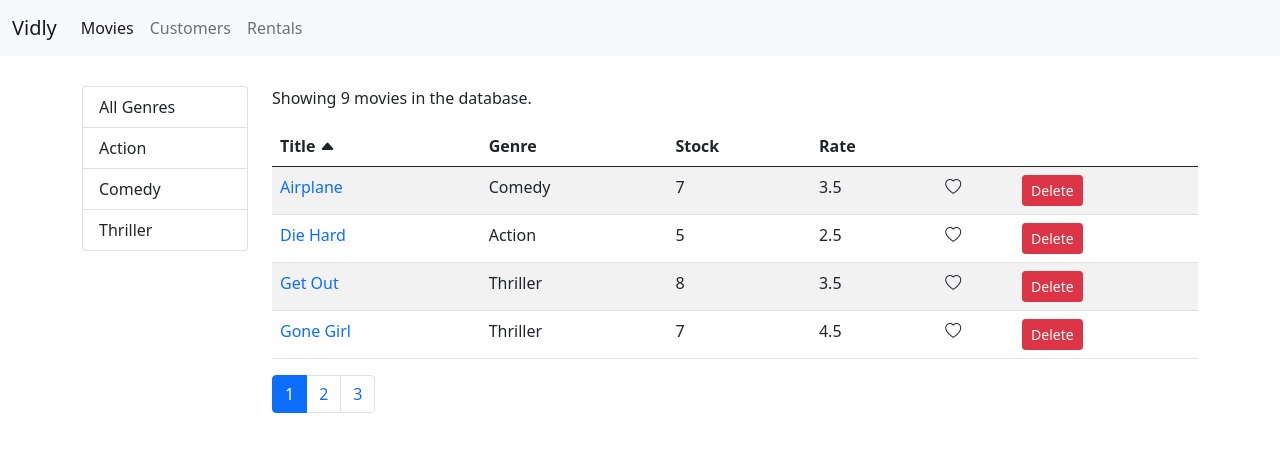
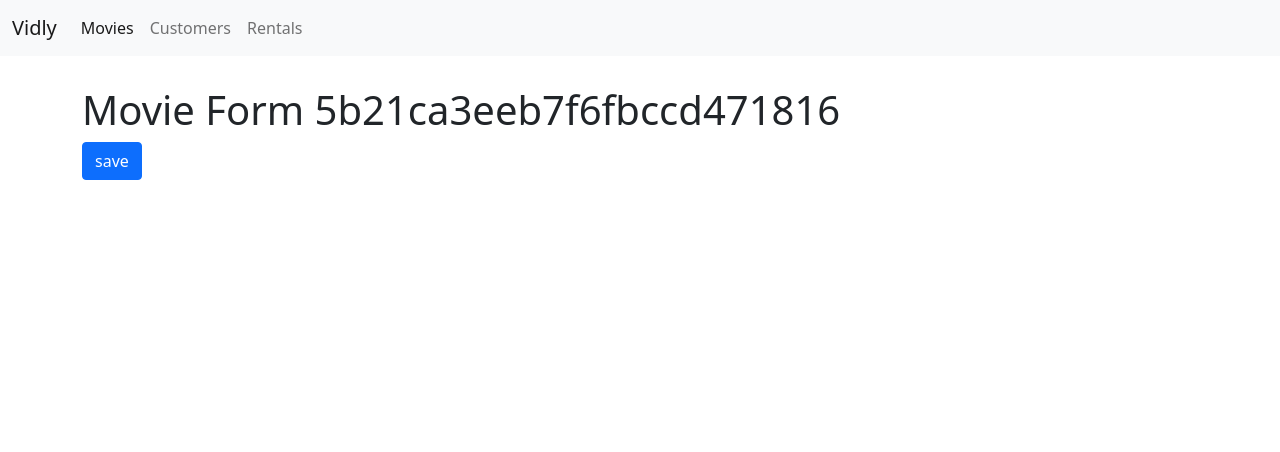
Before and after one commit to jstnhwang/vidly, a React (Create React App) app: page /movies/5b21ca3eeb7f6fbccd471816 in a window 1280 px wide. Shown: the top 452 px of the page. Built offline with nearby package versions, Linux system fonts and the light colour scheme.

Commit message:
Route MovieForm from movie title with <Link>

```diff
--- a/src/App.js
+++ b/src/App.js
@@ -13,8 +13,8 @@
       <NavBar />
       <main className="container">
         <Switch>
+          <Route path="/movies/:id" component={MovieForm} />
           <Route path="/movies" component={Movies} />
-          <Route path="/movies/:id" component={MovieForm} />
           <Route path="/customers" component={Customers} />
           <Route path="/rentals" component={Rentals} />
           <Route path="/not-found" component={NotFound} />
--- a/src/components/movieForm.jsx
+++ b/src/components/movieForm.jsx
@@ -1,7 +1,14 @@
 import React from "react";
 
-const MovieForm = () => {
-  return <h1>Movie Form</h1>;
+const MovieForm = ({ match, history }) => {
+  return (
+    <div>
+      <h1>Movie Form {match.params.id}</h1>
+      <button className="btn btn-primary" onClick={() => history.push("/movies")}>
+        save
+      </button>
+    </div>
+  );
 };
 
 export default MovieForm;
```
